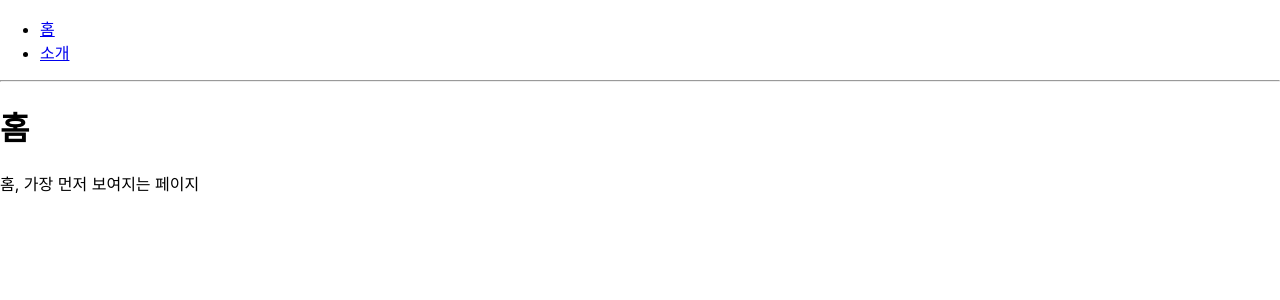
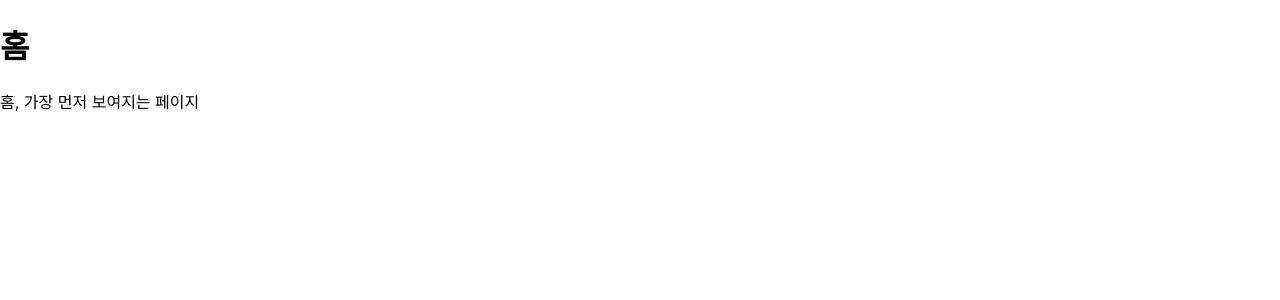
Before and after one commit to Bhanjo/React_study, a React (Create React App) app in the folder book_react/: page / in a window 1280 px wide. Shown: the top 300 px of the page. Built offline with nearby package versions, Linux system fonts and the light colour scheme.

Commit message:
배열을 이용한 라우팅

```diff
--- a/book_react/src/App.js
+++ b/book_react/src/App.js
@@ -1,22 +1,13 @@
 import React from 'react';
-import { Route, Link } from 'react-router-dom';
+import { Route } from 'react-router-dom';
 import About from './About';
 import Home from './Home';
 
 const App = () => {
   return(
     <div>
-      <ul>
-        <li>
-          <Link to="/">홈</Link>
-        </li>
-        <li>
-          <Link to="/about">소개</Link>
-        </li>
-      </ul>
-      <hr />
       <Route path="/" component={Home} exact={true} />
-      <Route path="/about" component={About} />
+      <Route path={['/about', '/info']} component={About} />
     </div>
   );
 };
```
